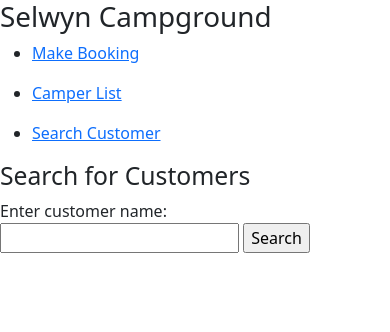
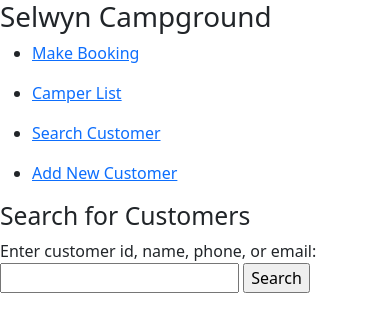
Before and after one commit to TaiJoLo/scg, a Flask app: page /search_customer in a window 390 px wide. Shown: the top 332 px of the page. Run offline with Flask 3, Linux system fonts and the light colour scheme.

Commit message:
feat: add functionality for adding new customers and enhance search functionality
- add the ability to add new customers
- update search functionality to allow searching by name, phone, email, and customer ID

```diff
--- a/app.py
+++ b/app.py
@@ -115,10 +115,10 @@ def search_customer():
         # Perform a SQL query to search for customers with partial matches
         query = """
             SELECT * FROM customers
-            WHERE firstname LIKE %s OR familyname LIKE %s
+            WHERE customer_id LIKE %s OR firstname LIKE %s OR familyname LIKE %s OR email LIKE %s OR phone LIKE %s
         """
         # Use wildcards to match any part of the name
-        connection.execute(query, (f"%{search_term}%", f"%{search_term}%"))
+        connection.execute(query, (f"%{search_term}%",f"%{search_term}%", f"%{search_term}%",f"%{search_term}%",f"%{search_term}%"))
         customer_list = connection.fetchall()
 
         # Render the results on the same page
@@ -142,3 +142,28 @@ def updatecustomer():
     connection = getCursor()
     connection.execute("UPDATE customers SET firstname=%s, familyname=%s, email=%s, phone=%s WHERE customer_id=%s;",(fname,sname,email,phone,id))
     return redirect("/search_customer")
+
+@app.route("/customeradd", methods=["POST"])
+def addcustomer():
+    # Extract data from the form
+    fname = request.form.get("customerfname")
+    sname = request.form.get("customersname")
+    email = request.form.get("customeremail")
+    phone = request.form.get("customerphone")
+
+    # Establishing database connection
+    connection = getCursor()
+
+    # Insert new customer data into the database
+    sql_query = """
+        INSERT INTO customers (firstname, familyname, email, phone)
+        VALUES (%s, %s, %s, %s)
+    """
+    connection.execute(sql_query, (fname, sname, email, phone))
+
+    # Get the ID of the newly added customer
+    connection.execute("SELECT LAST_INSERT_ID()")
+    customer_id = connection.fetchone()[0]
+
+    # Render the success page with a message
+    return render_template("success.html", message="Customer successfully added!", customer_id=customer_id,fname=fname,sname=sname,email=email,phone=phone)
--- a/templates/base.html
+++ b/templates/base.html
@@ -23,6 +23,9 @@
       </ul>
       <ul>
         <li><a href="{{ url_for('search_customer') }}">Search Customer</a></li>
+      </ul>
+      <ul>
+        <li><a href="{{ url_for('editcustomer') }}">Add New Customer</a></li>
       </ul>
     </nav>
     <section class="content">
--- a/templates/customerform.html
+++ b/templates/customerform.html
@@ -15,7 +15,10 @@
       </tr>
 
       <tr>
-        <td>{{customer[0]}}</td>
+        <td>
+          {% if customer %} {{ customer[0] }} {% else %} NEW CUSTOMER {% endif
+          %}
+        </td>
         <td>
           <input
             type="text"
--- a/templates/search_customer.html
+++ b/templates/search_customer.html
@@ -3,7 +3,7 @@
 
 <!-- Form to submit a search query -->
 <form method="POST" action="/search_customer">
-  <label for="search_term">Enter customer name:</label>
+  <label for="search_term">Enter customer id, name, phone, or email:</label>
   <input type="text" id="search_term" name="search_term" required />
   <input type="submit" value="Search" />
 </form>
--- a/templates/search_result.html
+++ b/templates/search_result.html
@@ -25,8 +25,4 @@
 <!-- Display message if no results found -->
 {% elif search_term is not none %}
 <p>No customers found matching "{{ search_term }}"</p>
-{% endif %}
-
-<!-- Link to go back to the search form -->
-<p><a href="/search_customer">Back to Search</a></p>
-{% endblock %}
+{% endif %} {% endblock %}
```
Also changed, not shown: templates/success.html (added, +24 -0 lines).
